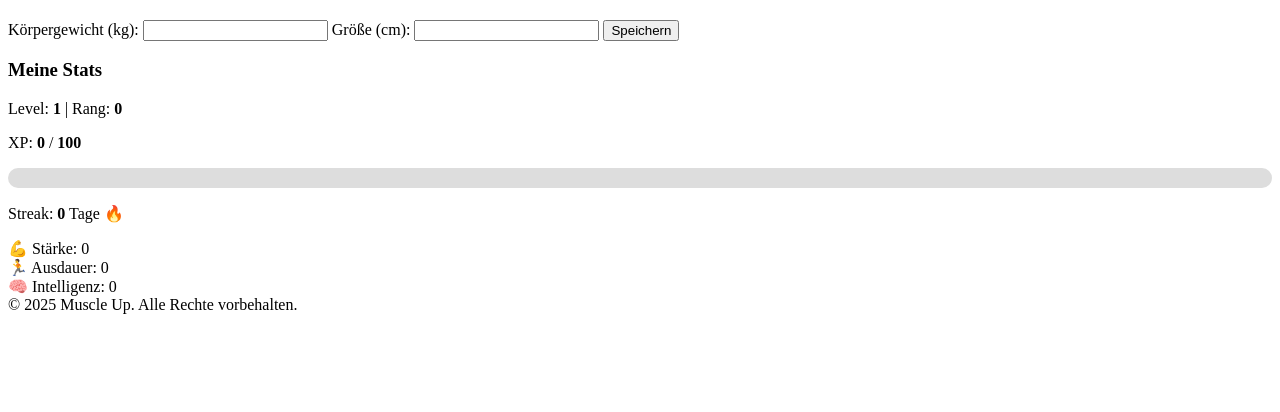
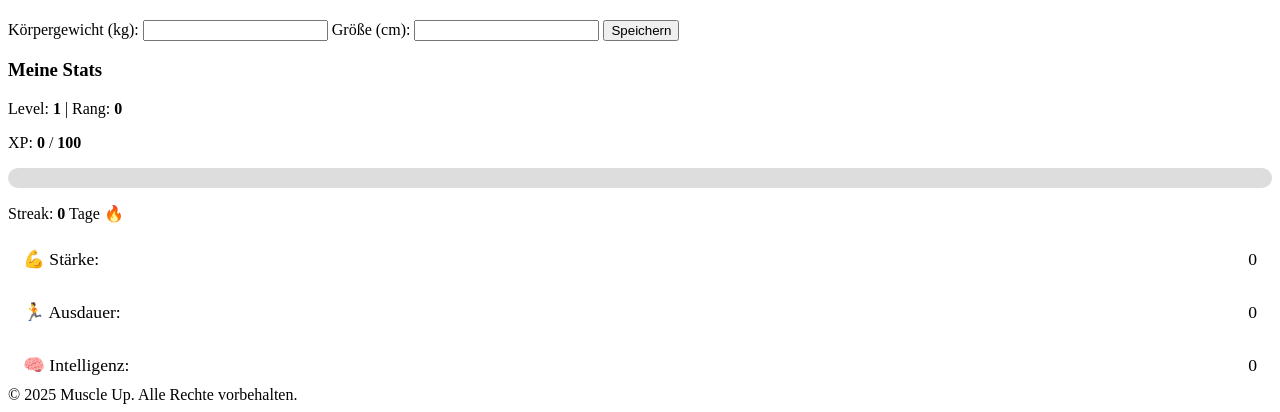
Before and after one commit to TendouToru/Muscle-UP, a Flask app: page /profile in a window 1280 px wide. Shown: the part 817-1229 px from the top of the page. Before the commit the page ends 1131 px from the top, so only its background shows below. Run offline with Flask 3, Linux system fonts and the light colour scheme; the visitor is signed in with stand-in values (Sample User, id 1); data that the repository does not hold is empty; some libraries are stand-ins or nearby versions.

Commit message:
Update style.css

```diff
--- a/Muscle Up/static/style.css
+++ b/Muscle Up/static/style.css
@@ -405,22 +405,28 @@ footer {
 /* Attribute Anzeige */
 .attributes {
     display: flex;
-    flex-wrap: wrap;
-    justify-content: space-between;
-    gap: 1rem;
+    flex-direction: column;
+    gap: 12px;
     margin-top: 1rem;
     width: 100%;
 }
 
 .attr {
     background: var(--accent-dark);
-    padding: 8px 12px;
+    padding: 10px 15px;
     border-radius: 6px;
     display: flex;
-    flex-direction: column;
-    flex: 1 1 calc(50% - 0.5rem);
-    text-align: center;
+    justify-content: space-between;
+    align-items: center;
+    font-size: 1.1rem;
 }
+
+.attr .attr-label {
+    display: flex;
+    align-items: center;
+    gap: 10px;
+}
+
 
 /* Profil Dropdown */
 .nav-user {
```
Lines whose indentation alone changed are shown as unchanged.
